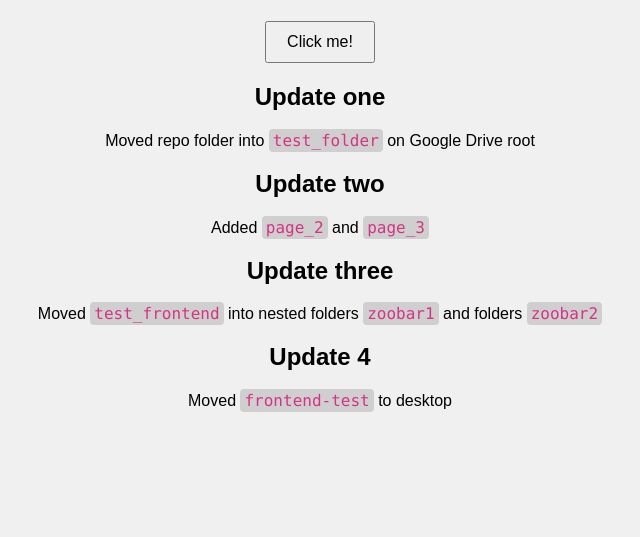
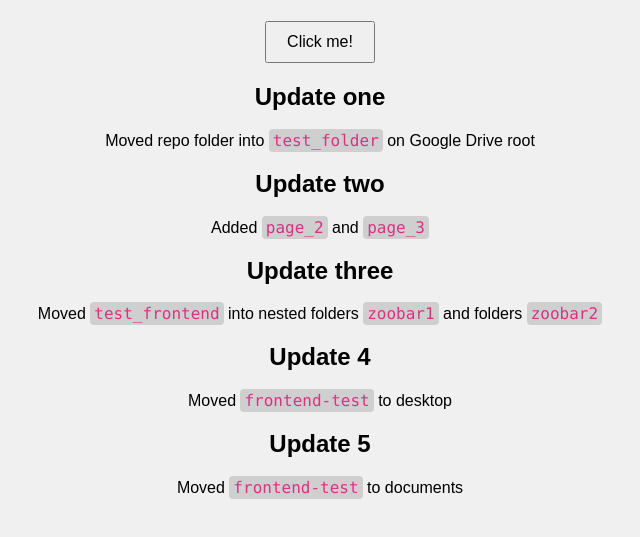
Before and after one commit to emilykbrown/frontend-test, a plain HTML site: page index.html in a window 1280 px wide. Shown: the part 155-692 px from the top of the page, without its empty margins (320-960 px from the left). Drawn offline with Linux system fonts and the light colour scheme.

Commit message:
Update 5 test

```diff
--- a/index.html
+++ b/index.html
@@ -26,6 +26,9 @@
     <h2>Update 4</h2>
     <p>Moved <span class="code">frontend-test</span> to desktop</p>
 
+    <h2>Update 5</h2>
+    <p>Moved <span class="code">frontend-test</span> to documents</p>
+
 
     <script src="script.js"></script>
 </body>
```
